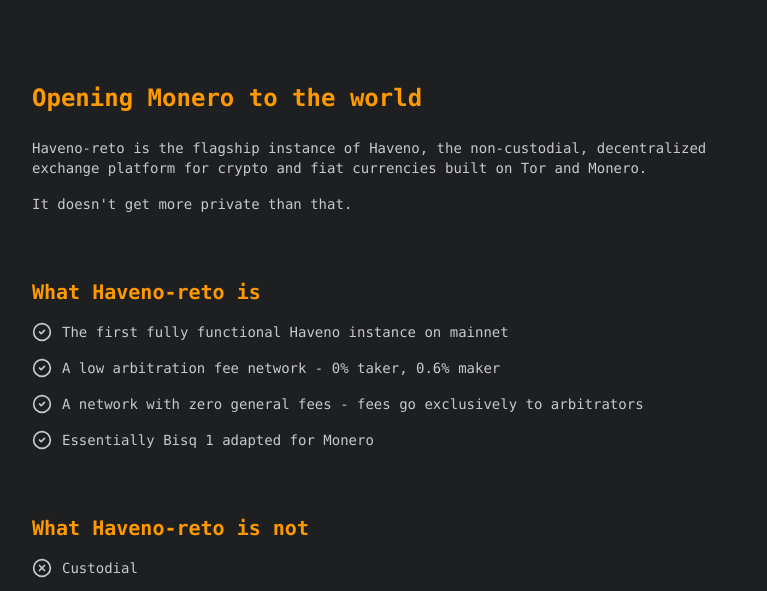
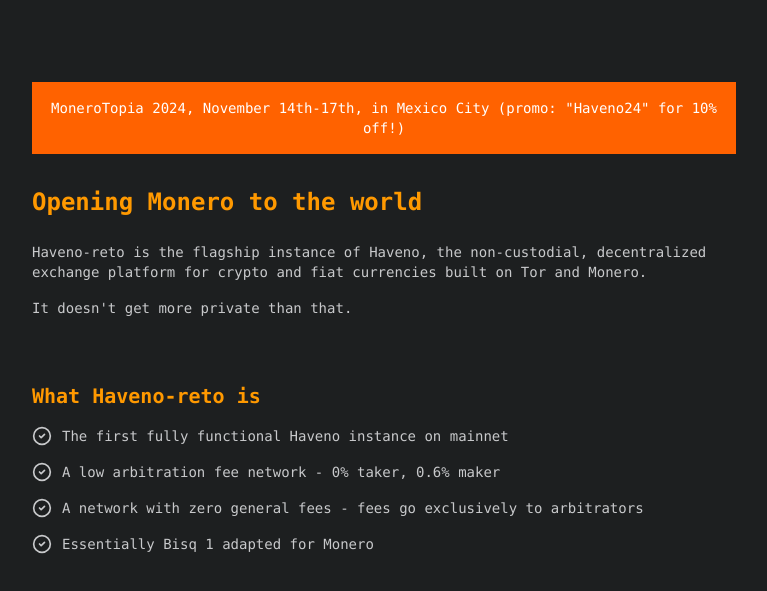
Before and after one commit to retoaccess1/retoaccess1.github.io, an Astro site: page / in a window 1280 px wide. Shown: the part 150-741 px from the top of the page, without its empty margins (256-1023 px from the left). Built offline with nearby package versions, Linux system fonts and the light colour scheme; Astro itself is replaced by a stand-in of ours.

Commit message:
Add banner

```diff
--- a/src/pages/index.astro
+++ b/src/pages/index.astro
@@ -9,6 +9,17 @@
 ---
 
 <PageLayout meta={{ title: "Home" }}>
+  <div id="banner" class="bg-accent text-white p-4 mb-8 text-center">
+    <div id="banner-content">
+      <a
+        href="https://monerotopia.com/"
+        target="_blank"
+        class="text-white hover:underline"
+      >
+        MoneroTopia 2024, November 14th-17th, in Mexico City (promo: "Haveno24" for 10% off!)
+      </a>
+    </div>
+  </div>
 	<section class="group">
 		<h1 class="title mb-6">Opening Monero to the world</h1>
 		<p class="mb-4">
```
